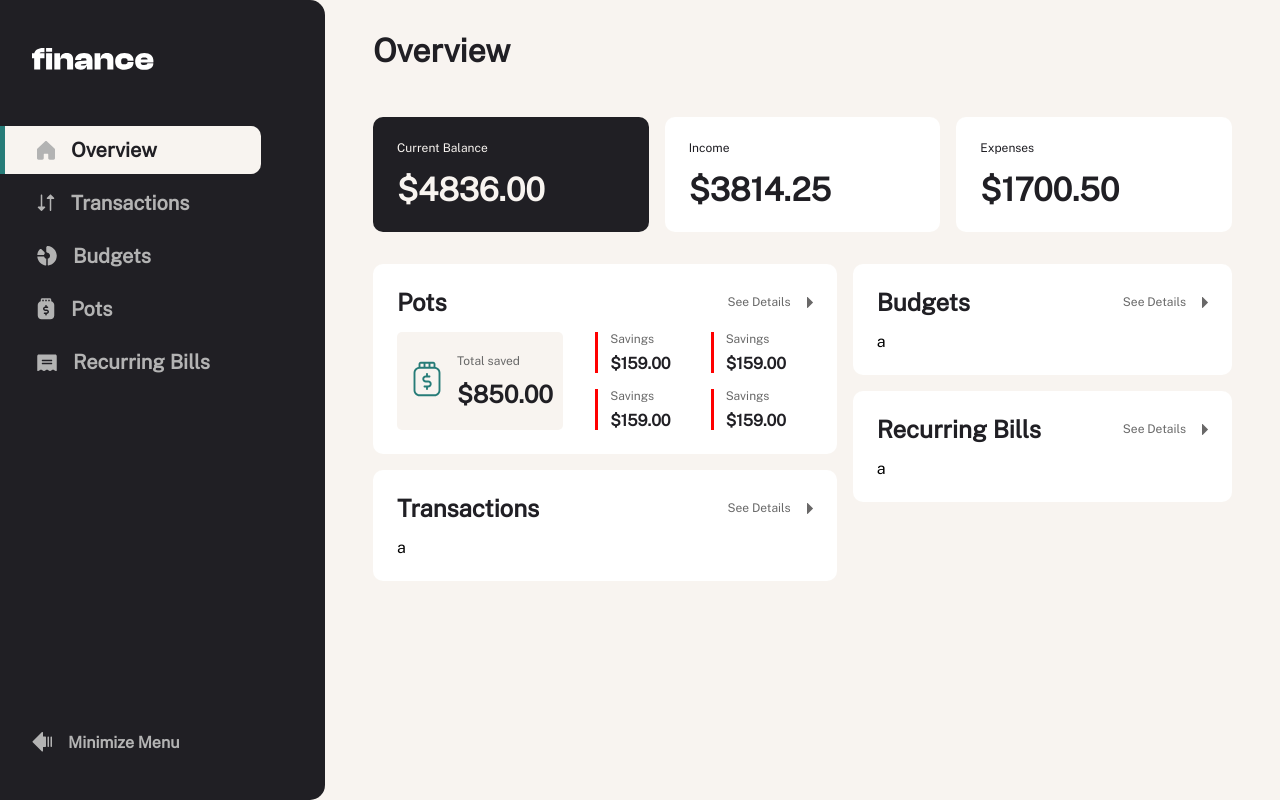
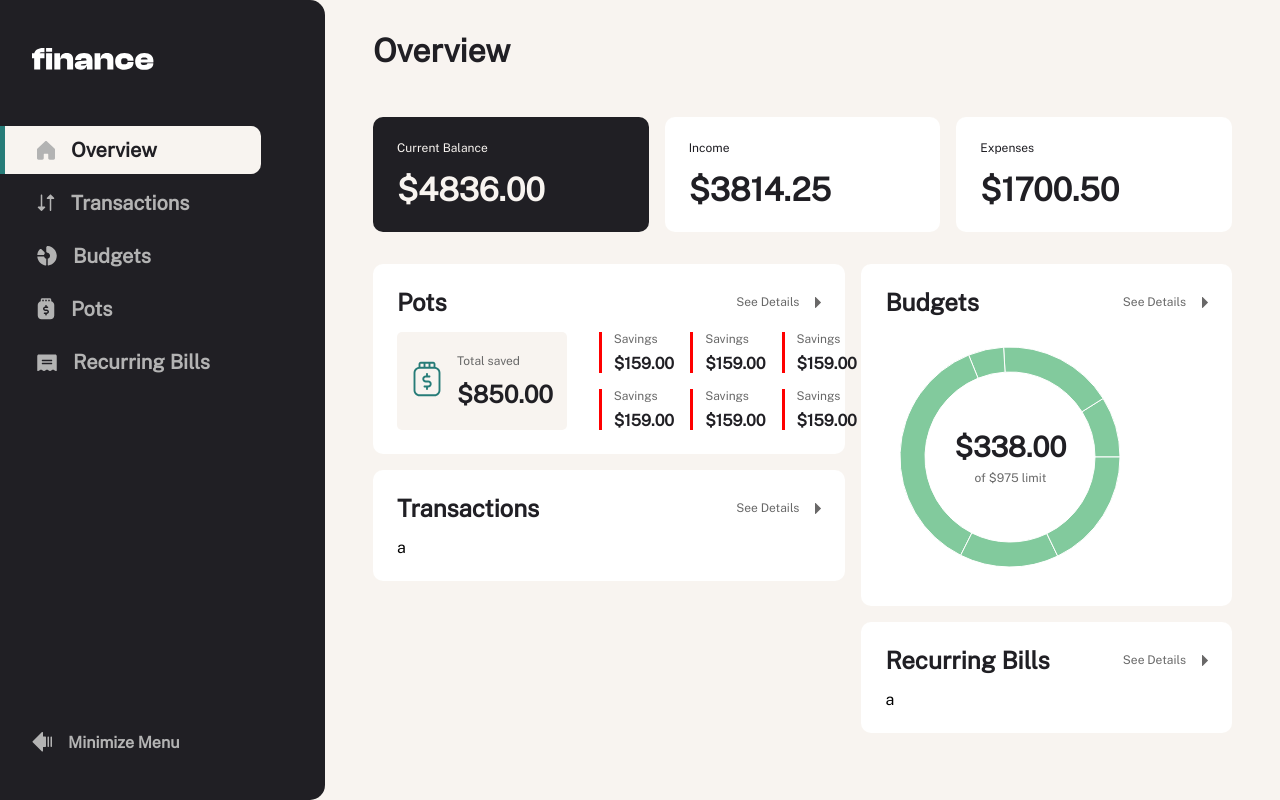
Before and after one commit to PedroMarcelino7/PersonalFinance, a React (Vite) app: page / in a window 1280 px wide. Built offline with nearby package versions, Linux system fonts and the light colour scheme.

Commit message:
Inserindo gráfico do Recharts na seção de budgets

```diff
--- a/package.json
+++ b/package.json
@@ -13,6 +13,7 @@
     "react": "^19.0.0",
     "react-dom": "^19.0.0",
     "react-router-dom": "^7.5.0",
+    "recharts": "^2.15.2",
     "styled-components": "^6.1.17"
   },
   "devDependencies": {
--- /dev/null
+++ b/src/components/chart/chart.jsx
@@ -0,0 +1,29 @@
+import React from 'react';
+import { PieChart, Pie, Tooltip } from 'recharts';
+
+const data = [
+    { name: 'Group A', value: 2400 },
+    { name: 'Group B', value: 4567 },
+    { name: 'Group C', value: 1398 },
+    { name: 'Group D', value: 9800 },
+    { name: 'Group E', value: 3908 },
+    { name: 'Group F', value: 4800 },
+];
+
+const Chart = ({ size = 250 }) => {
+    return (
+        <PieChart width={size} height={size}>
+            <Pie
+                dataKey="value"
+                isAnimationActive={false}
+                data={data}
+                innerRadius={85}
+                outerRadius={110}
+                fill="#82ca9d"
+            />
+            <Tooltip />
+        </PieChart>
+    );
+}
+
+export default Chart
--- a/src/pages/budgets/budgets.jsx
+++ b/src/pages/budgets/budgets.jsx
@@ -1,10 +1,11 @@
 import React from 'react'
 import PageContainer from '../../components/pageContainer/pageContainer'
+import Chart from '../../components/chart/chart'
 
 const Budgets = () => {
     return (
         <PageContainer name="Budgets">
-            <h2>Budgets</h2>
+            <Chart />
         </PageContainer>
     )
 }
--- a/src/pages/overview/overview.jsx
+++ b/src/pages/overview/overview.jsx
@@ -1,8 +1,10 @@
 import React from 'react'
 import PageContainer from '../../components/pageContainer/pageContainer'
-import { Card, CardContext, CardTitleBox, Column, Container, DetailsButtonBox, Distribution, HeaderBox, MainBox, PotBox, PotDescription, PotDistributionBox, PotDistributionContainer, PotsContainer, ResumeBox } from './styles'
+import { BudgetsContainer, Card, CardContext, CardTitleBox, ChartContainer, ChartOverall, Column, Container, DetailsButtonBox, Distribution, HeaderBox, MainBox, PotBox, PotDescription, PotDistributionBox, PotDistributionContainer, PotsContainer, ResumeBox } from './styles'
 import ArrowIcon from '../../assets/images/icon-caret-right.svg'
 import PotIcon from '../../assets/images/icon-pot.svg'
+import { useNavigate } from 'react-router-dom'
+import Chart from '../../components/chart/chart'
 
 const resumeData = [
     { id: 0, name: 'Current Balance', value: '4836.00' },
@@ -11,6 +13,8 @@
 ]
 
 const Overview = () => {
+    const navigate = useNavigate()
+
     return (
         <PageContainer name="Overview">
             <Container>
@@ -30,7 +34,7 @@
                             <CardTitleBox>
                                 <h2>Pots</h2>
 
-                                <DetailsButtonBox>
+                                <DetailsButtonBox onClick={() => navigate('/pots')}>
                                     <h5>See Details</h5>
 
                                     <img src={ArrowIcon} alt="" />
@@ -64,9 +68,19 @@
 
                                                 <h5>$159.00</h5>
                                             </Distribution>
-                                        </PotDistributionBox>
 
-                                        <PotDistributionBox>
+                                            <Distribution>
+                                                <h6>Savings</h6>
+
+                                                <h5>$159.00</h5>
+                                            </Distribution>
+
+                                            <Distribution>
+                                                <h6>Savings</h6>
+
+                                                <h5>$159.00</h5>
+                                            </Distribution>
+
                                             <Distribution>
                                                 <h6>Savings</h6>
 
@@ -114,7 +128,16 @@
                             </CardTitleBox>
 
                             <CardContext>
-                                a
+                                <BudgetsContainer>
+                                    <ChartContainer>
+                                        <Chart />
+
+                                        <ChartOverall>
+                                            <h2>$338.00</h2>
+                                            <h3>of $975 limit</h3>
+                                        </ChartOverall>
+                                    </ChartContainer>
+                                </BudgetsContainer>
                             </CardContext>
                         </Card>
 
--- a/src/pages/overview/styles.jsx
+++ b/src/pages/overview/styles.jsx
@@ -135,9 +135,9 @@
 `
 
 export const PotDistributionBox = styled.div`
-    display: flex;
-    align-items: center;
-    gap: 2.5rem;
+    display: grid;
+    grid-template-columns: repeat(3, 1fr);
+    gap: 1rem;
 `
 
 export const Distribution = styled.div`
@@ -158,3 +158,35 @@
         color: var(--dark);
     }
 `
+
+export const BudgetsContainer = styled.div`
+    display: flex;
+    align-items: center;
+`
+
+export const ChartContainer = styled.div`
+    position: relative;
+`
+
+export const ChartOverall = styled.div`
+    position: absolute;
+    top: 50%;
+    left: 50%;
+    transform: translate(-50%, -50%);
+    text-align: center;
+    border-radius: 50%;
+    display: flex;
+    flex-direction: column;
+    gap: 0.5rem;
+
+    h2 {
+        font-size: 1.75rem;
+        color: var(--dark);
+    }
+
+    h3 {
+        font-size: 0.75rem;
+        color: var(--gray);
+        font-weight: lighter;
+    }
+`
```
Also changed, not shown: 1 other file (tests, documents, lock files or other folders).
